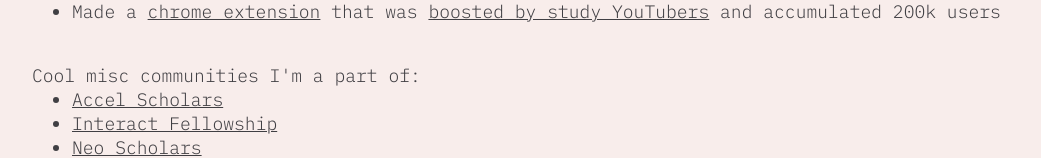
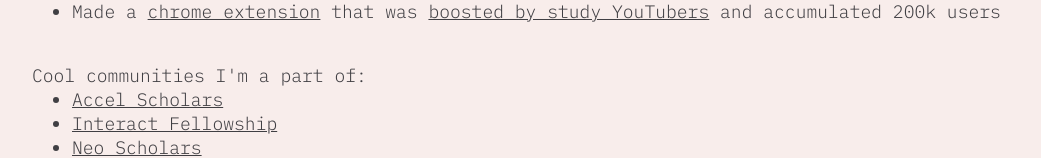
Before and after one commit to cnnmon/tiffanywang, a Next.js app: page /about in a window 1280 px wide. Shown: the part 1271-1429 px from the top of the page, without its empty margins (108-1149 px from the left). Built offline with nearby package versions, Linux system fonts and the light colour scheme.

Commit message:
communities

```diff
--- a/pages/about.jsx
+++ b/pages/about.jsx
@@ -70,7 +70,7 @@
             <li>Made a <Link href="https://chrome.google.com/webstore/detail/coffeelings/hcbddpppkcnfjifbcfnhmelpemdoepkk">chrome extension</Link> that was <Link href="https://youtu.be/iXN_THcp408?t=144">boosted by study YouTubers</Link> and accumulated 200k users</li>
           </ul>
           <br /><br />
-          <p>Cool misc communities I'm a part of:</p>
+          <p>Cool communities I'm a part of:</p>
           <ul>
             <li><Link href="https://eecs.berkeley.edu/resources/undergrads/accel">Accel Scholars</Link></li>
             <li><Link href="https://joininteract.com/">Interact Fellowship</Link></li>
```
